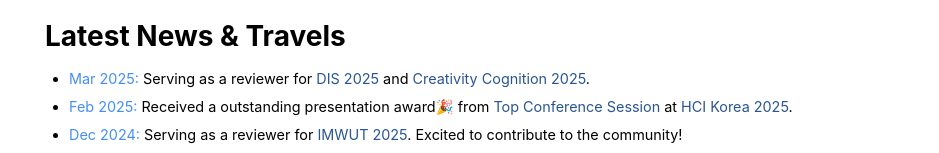
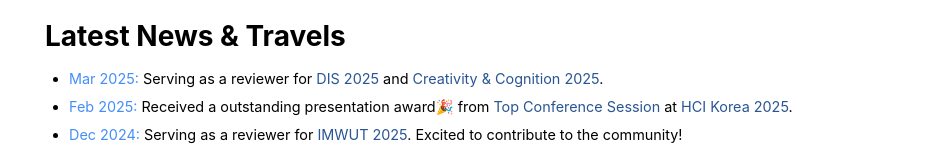
Before and after one commit to hyunaseo/hyunaseo.github.io, a React (Create React App) app: page / in a window 1280 px wide. Shown: the part 383-536 px from the top of the page, without its empty margins (167-1106 px from the left). Built offline with nearby package versions, Linux system fonts and the light colour scheme.

Commit message:
Update news

```diff
--- a/src/App.js
+++ b/src/App.js
@@ -43,7 +43,7 @@ function App() {
             <div className="news-content">
               <h2 className="news-title">Latest News & Travels</h2>
               <ul className="news-list">
-              <li><span className="news-date">Mar 2025:</span> Serving as a reviewer for <a href="https://dis.acm.org/2025/" target="_blank" rel="noopener noreferrer">DIS 2025</a> and  <a href="https://cc.acm.org/2025/" target="_blank" rel="noopener noreferrer">Creativity  Cognition 2025</a>.</li>
+              <li><span className="news-date">Mar 2025:</span> Serving as a reviewer for <a href="https://dis.acm.org/2025/" target="_blank" rel="noopener noreferrer">DIS 2025</a> and  <a href="https://cc.acm.org/2025/" target="_blank" rel="noopener noreferrer">Creativity & Cognition 2025</a>.</li>
               <li><span className="news-date">Feb 2025:</span> Received a outstanding presentation award🎉 from <a href="https://2025winter.sigchi.kr/" target="_blank" rel="noopener noreferrer">Top Conference Session</a> at <a href="https://conference.hcikorea.org/hcik2025/main/main.asp" target="_blank" rel="noopener noreferrer">HCI Korea 2025</a>.</li>
               <li><span className="news-date">Dec 2024:</span> Serving as a reviewer for <a href="https://www.ubicomp.org/ubicomp-iswc-2025/" target="_blank" rel="noopener noreferrer">IMWUT 2025</a>. Excited to contribute to the community!</li>
               <li><span className="news-date">Oct 2024:</span> Received <a href="https://buildyourfuture.withgoogle.com/" target="_blank" rel="noopener noreferrer">East Asia Student Travel Grants</a> for my UIST travel from Google. Thank you!</li>
```
Also changed, not shown: 1 other file (tests, documents, lock files or other folders).
